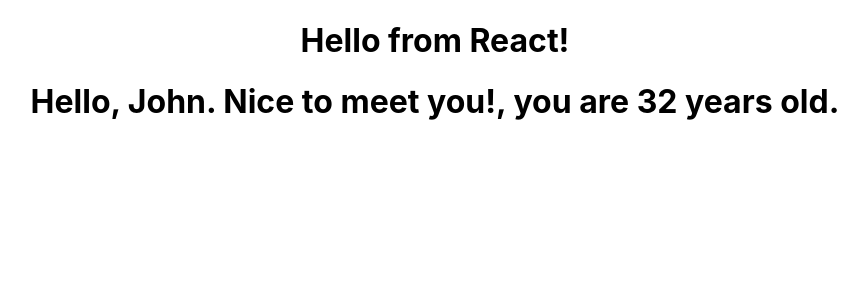
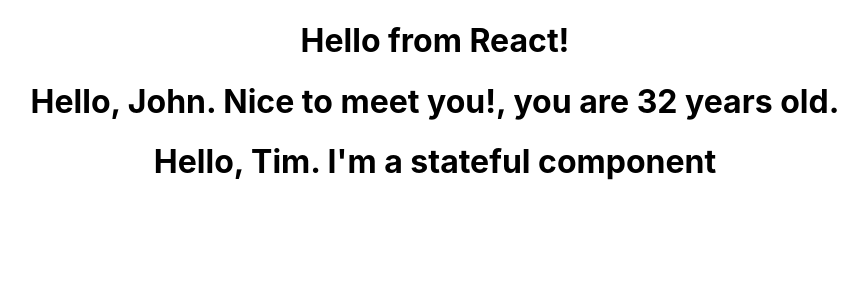
Before and after one commit to Monika-81/React-lessons, a React (Create React App) app in the folder my-app/: page / in a window 1280 px wide. Shown: the top 300 px of the page, without its empty margins (205-1073 px from the left). Built offline with nearby package versions, Linux system fonts and the light colour scheme.

Commit message:
Add statefull component

```diff
--- a/my-app/src/App.js
+++ b/my-app/src/App.js
@@ -2,13 +2,14 @@
 import './App.css';
 import FunctionalGreeting from './components/FunctionalGreetings';
 import FunctionalGreetingWithProps from './components/FunctionalGreetingsWithProps';
+import StatefulGreeting from './components/StatefulGreeting';
 
 function App() {
   return (
     <div className="App">
       <FunctionalGreeting />
       <FunctionalGreetingWithProps greeting="Nice to meet you!" name="John" age="32" />
-
+      <StatefulGreeting greeting="I'm a stateful component" name="Tim"/>
     </div>
   );
 }
--- /dev/null
+++ b/my-app/src/components/StatefulGreeting.js
@@ -0,0 +1,9 @@
+import React, { Component } from "react";
+
+class StatefulGreeting extends React.Component {
+    render() {
+        return <h1>Hello, {this.props.name}. {this.props.greeting}</h1>
+    };
+}
+
+export default StatefulGreeting;
```
